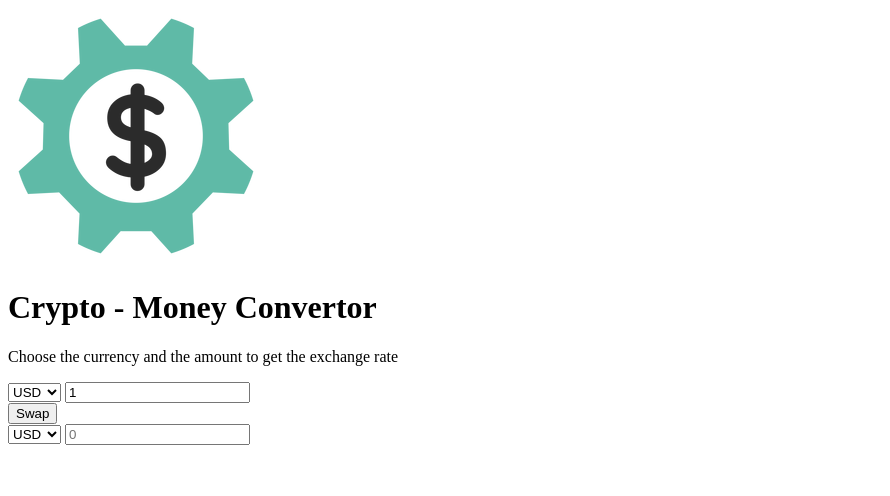
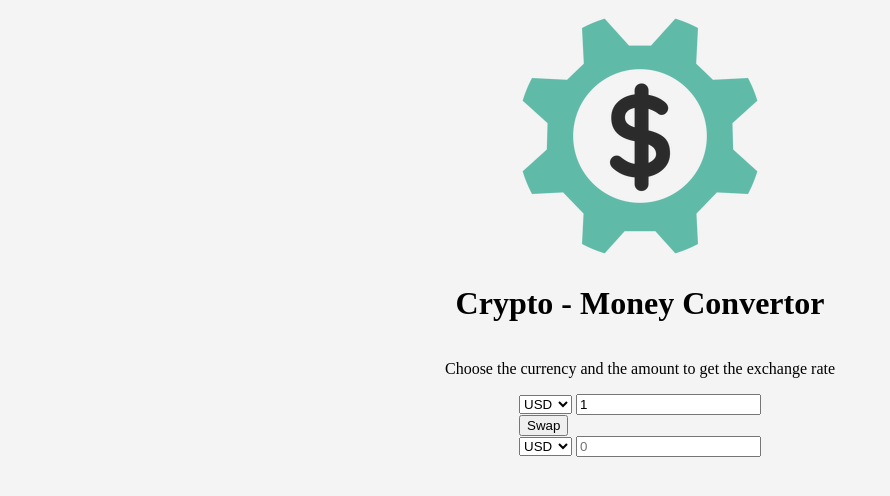
Before and after one commit to tux7P/Money_convertor, a plain HTML site: page index.html in a window 1280 px wide. Shown: the whole page, without its empty margins (0-890 px from the left). Drawn offline with Linux system fonts and the light colour scheme.

Commit message:
Add styles and connect css source to the view

```diff
--- a/index.html
+++ b/index.html
@@ -5,6 +5,7 @@
     <meta name="viewport" content="width=device-width, initial-scale=1.0">
     <meta http-equiv="X-UA-Compatible" content="ie=edge">
     <title>Money Convertor</title>
+    <link rel="stylesheet" href="style.css" type="text/css">
 </head>
 <body>
     <img src="/Image/Logo.png" alt="" class="money-img">
--- a/script.js
+++ b/script.js
@@ -25,8 +25,6 @@ function swap() {
     calculate()
 }
 
-//calculate();
-
 currencyOneElement.addEventListener('change', calculate);
 amountOneElement.addEventListener('input', calculate);
 currencyTwoElement.addEventListener('change', calculate);
--- a/style.css
+++ b/style.css
@@ -0,0 +1,15 @@
+:root {
+    --primary-color: #5fbaa7;
+}
+
+* {
+    box-sizing: border-box;
+}
+
+body {
+    background-color: #f4f4f4;
+    display: flex;
+    flex-direction: column;
+    align-items: center;
+    justify-content: center;
+}
```
